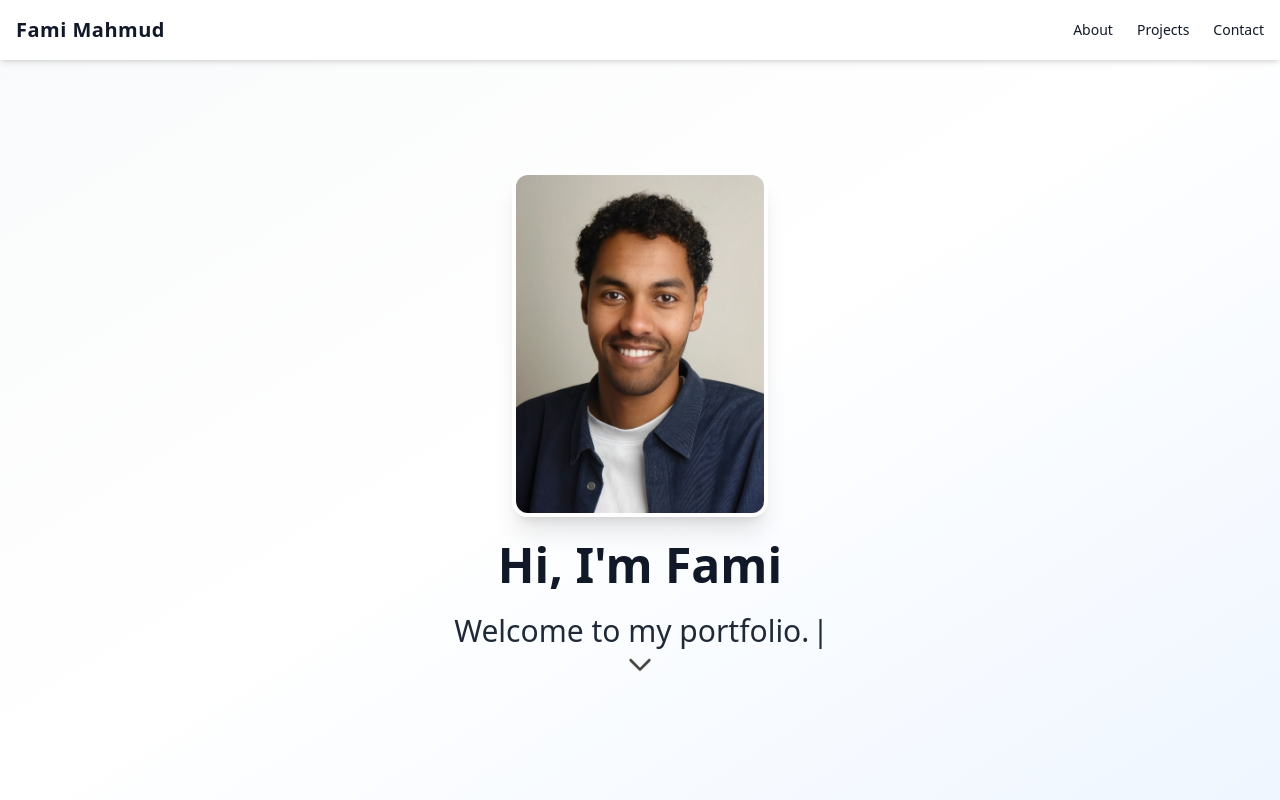
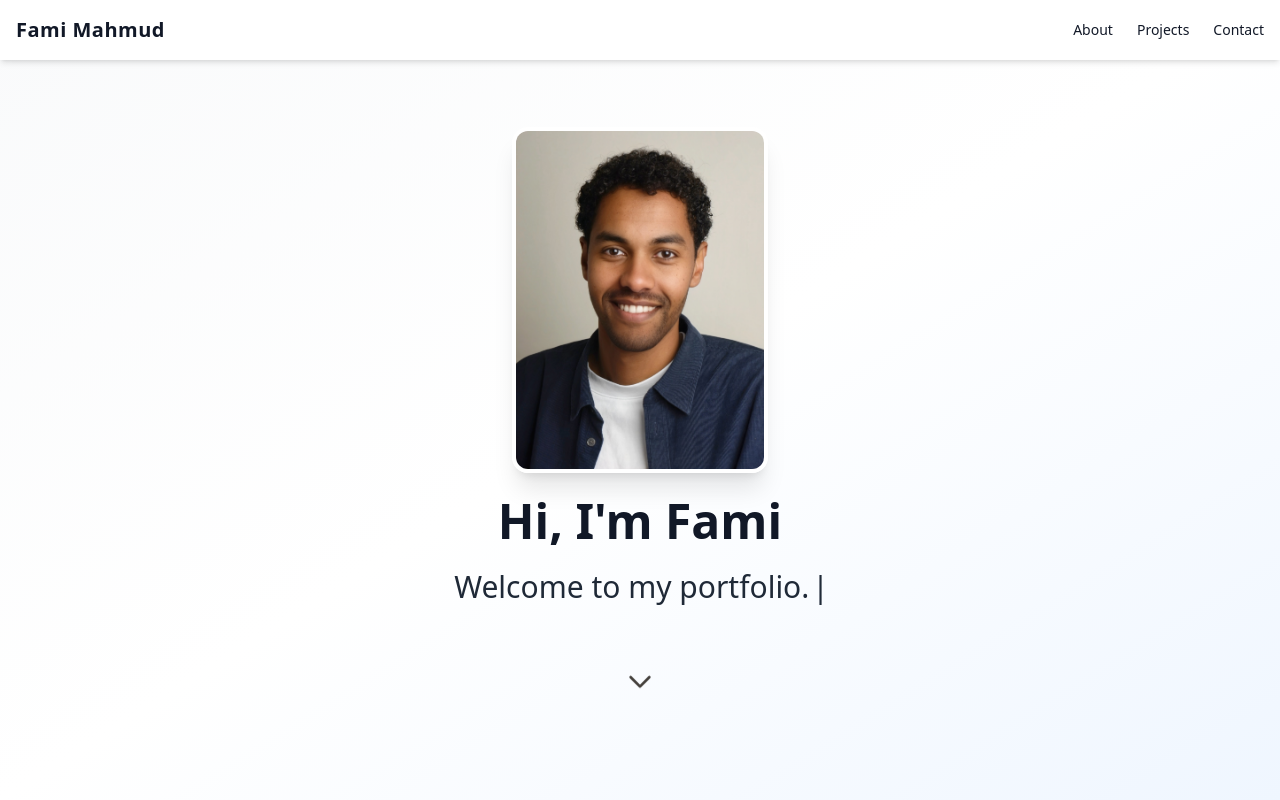
Before and after one commit to famimahmud/famimahmud-website, a React (Create React App) app: page / in a window 1280 px wide. Shown: the top 800 px of the page. Built offline with nearby package versions, Linux system fonts and the light colour scheme.

Commit message:
Improve arrow positioning and make it clickable

```diff
--- a/src/App.js
+++ b/src/App.js
@@ -203,16 +203,18 @@ const App = () => {
         </motion.p>
       </div>
 
+      <div className="h-16 mt-6 flex justify-center items-end">
         {showArrow && (
-        <div
-          className="absolute animate-bounce"
-          style={{
-            bottom: "7rem",
-          }}
+          <button
+            onClick={() =>
+              document.getElementById("about")?.scrollIntoView({ behavior: "smooth" })
+            }
+            aria-label="Scroll to About Me section"
+            className="focus:outline-none"
           >
             <svg
               xmlns="http://www.w3.org/2000/svg"
-            className="h-8 w-8 text-stone-700"
+              className="h-8 w-8 text-stone-700 animate-bounce hover:opacity-80 transition"
               fill="none"
               viewBox="0 0 24 24"
               stroke="currentColor"
@@ -224,8 +226,9 @@ const App = () => {
                 d="M19 9l-7 7-7-7"
               />
             </svg>
+          </button>
+        )}
       </div>
-      )}
 
     </section>
 
```
Lines whose indentation alone changed are shown as unchanged.
